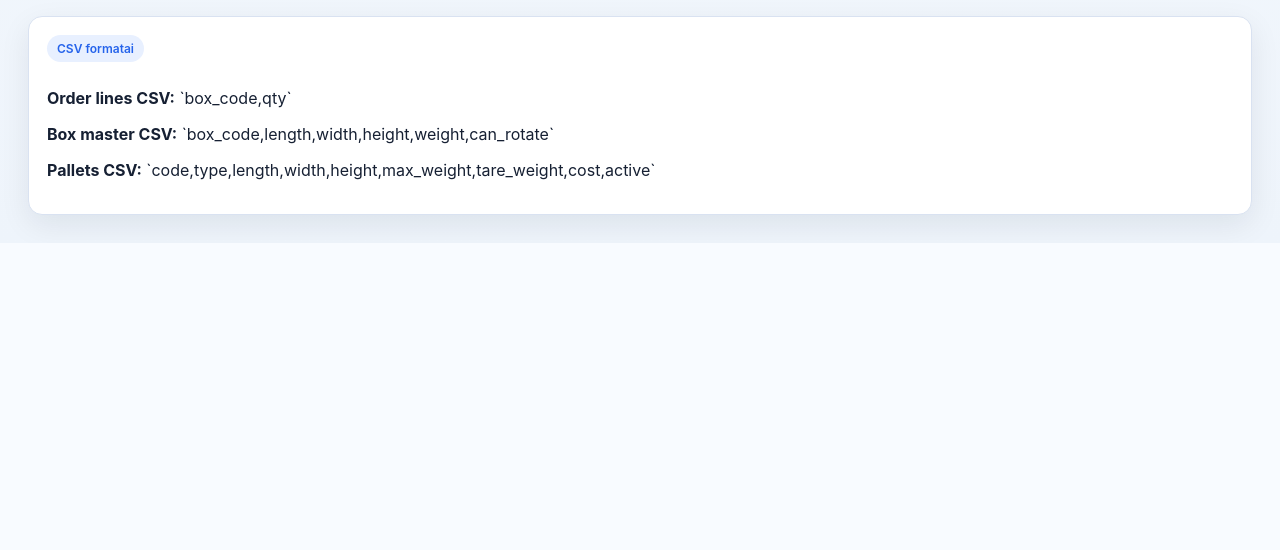
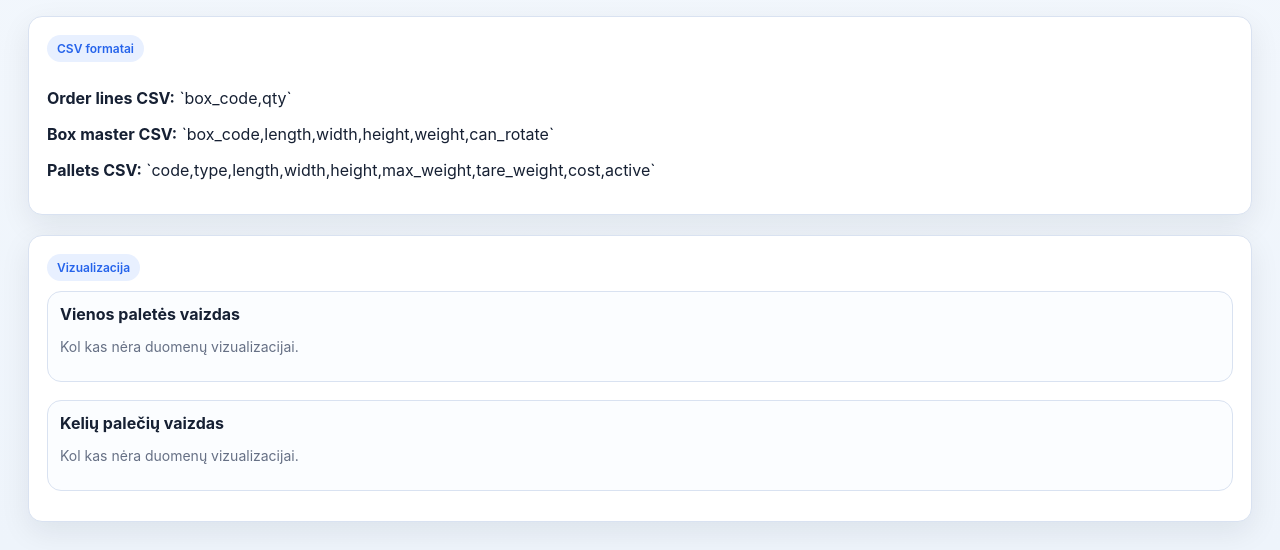
Before and after one commit to zilvis565-dev/palletiq, a Flask app: page / in a window 1280 px wide. Shown: the part 952-1502 px from the top of the page. Before the commit the page ends 1192 px from the top, so only its background shows below. Run offline with Flask 3, Linux system fonts and the light colour scheme.

Commit message:
Add pallet layout visualization with isometric SVG rendering

```diff
--- a/app.py
+++ b/app.py
@@ -2,6 +2,7 @@ from flask import Flask, render_template, request, send_file
 import csv
 import io
 import os
+import json
 from packing_engine import (
     OrderLine,
     BoxType,
@@ -103,12 +104,64 @@ def build_summary(single_result, multi_result):
     return summary
 
 
+def build_visualization_payload(single_result, multi_result):
+    visuals = {'single': None, 'multi': []}
+
+    if single_result and single_result.get('success'):
+        visuals['single'] = {
+            'container': {
+                'code': single_result['selected_container'].code,
+                'length': single_result['selected_container'].length,
+                'width': single_result['selected_container'].width,
+                'height': single_result['selected_container'].height,
+            },
+            'placements': [
+                {
+                    'sku': p.sku,
+                    'x': p.x,
+                    'y': p.y,
+                    'z': p.z,
+                    'length': p.length,
+                    'width': p.width,
+                    'height': p.height,
+                }
+                for p in single_result['placements']
+            ],
+        }
+
+    if multi_result and multi_result.get('success'):
+        for shipment in multi_result['shipments']:
+            visuals['multi'].append({
+                'container': {
+                    'code': shipment['container'].code,
+                    'length': shipment['container'].length,
+                    'width': shipment['container'].width,
+                    'height': shipment['container'].height,
+                },
+                'placements': [
+                    {
+                        'sku': p.sku,
+                        'x': p.x,
+                        'y': p.y,
+                        'z': p.z,
+                        'length': p.length,
+                        'width': p.width,
+                        'height': p.height,
+                    }
+                    for p in shipment['placements']
+                ],
+            })
+
+    return visuals
+
+
 @app.route('/', methods=['GET', 'POST'])
 def index():
     single_result = None
     multi_result = None
     error_message = None
     summary = None
+    visuals = {'single': None, 'multi': []}
 
     order_lines_text = load_text_file('order_lines.csv')
     box_master_text = load_text_file('box_master.csv')
@@ -185,6 +238,7 @@ def index():
             export_single_result_to_csv(single_result, LAST_SINGLE_RESULT_PATH)
             export_multiple_results_to_csv(multi_result, LAST_MULTI_RESULT_PATH)
             summary = build_summary(single_result, multi_result)
+            visuals = build_visualization_payload(single_result, multi_result)
         except Exception as e:
             error_message = str(e)
     else:
@@ -207,6 +261,7 @@ def index():
         selected_single_pallet=selected_single_pallet,
         selected_pallet_codes=selected_pallet_codes,
         pallet_options=pallet_options,
+        visuals_json=json.dumps(visuals),
     )
 
 
--- a/templates/index.html
+++ b/templates/index.html
@@ -27,161 +27,41 @@
       background: linear-gradient(180deg, #f8fbff 0%, #eef4fb 100%);
       color: var(--text);
     }
-    .wrap {
-      max-width: 1440px;
-      margin: 0 auto;
-      padding: 28px;
-    }
+    .wrap { max-width: 1440px; margin: 0 auto; padding: 28px; }
     .hero {
       background: linear-gradient(135deg, #1d4ed8 0%, #2563eb 45%, #3b82f6 100%);
-      color: white;
-      border-radius: 20px;
-      padding: 28px;
-      box-shadow: var(--shadow);
-      margin-bottom: 24px;
+      color: white; border-radius: 20px; padding: 28px; box-shadow: var(--shadow); margin-bottom: 24px;
     }
-    .hero h1 {
-      margin: 0 0 8px 0;
-      font-size: 32px;
-    }
-    .hero p {
-      margin: 0;
-      opacity: 0.94;
-      max-width: 840px;
-      line-height: 1.5;
-    }
-    .card {
-      background: var(--card);
-      border: 1px solid var(--line);
-      border-radius: var(--radius);
-      padding: 18px;
-      box-shadow: var(--shadow);
-      margin-top: 20px;
-    }
-    .card h3 {
-      margin-top: 0;
-      margin-bottom: 14px;
-    }
-    .grid {
-      display: grid;
-      grid-template-columns: repeat(3, 1fr);
-      gap: 18px;
-    }
-    .selection-grid {
-      display: grid;
-      grid-template-columns: repeat(3, 1fr);
-      gap: 18px;
-    }
-    .summary-grid {
-      display: grid;
-      grid-template-columns: repeat(auto-fit, minmax(220px, 1fr));
-      gap: 12px;
-    }
-    .summary-box {
-      background: #f8fbff;
-      border: 1px solid var(--line);
-      border-radius: 12px;
-      padding: 14px;
-    }
-    .summary-box .label {
-      color: var(--muted);
-      font-size: 13px;
-      margin-bottom: 6px;
-    }
-    .summary-box .value {
-      font-size: 20px;
-      font-weight: 700;
-    }
-    textarea {
-      width: 100%;
-      min-height: 220px;
-      resize: vertical;
-      border: 1px solid var(--line);
-      border-radius: 12px;
-      padding: 12px;
-      font-family: ui-monospace, SFMono-Regular, Menlo, monospace;
-      font-size: 13px;
-      background: #fbfdff;
-      color: var(--text);
-    }
-    select, input[type="file"] {
-      width: 100%;
-      padding: 11px 12px;
-      border-radius: 12px;
-      border: 1px solid var(--line);
-      background: white;
-      color: var(--text);
-      margin-top: 8px;
-    }
-    select[multiple] {
-      min-height: 170px;
-    }
-    .actions {
-      display: flex;
-      flex-wrap: wrap;
-      gap: 10px;
-      margin-top: 16px;
-    }
-    button, a.btn {
-      border: 0;
-      background: var(--primary);
-      color: white;
-      padding: 11px 16px;
-      border-radius: 12px;
-      text-decoration: none;
-      cursor: pointer;
-      font-weight: 600;
-      display: inline-flex;
-      align-items: center;
-      justify-content: center;
-    }
-    button.secondary, a.btn.secondary {
-      background: white;
-      color: var(--text);
-      border: 1px solid var(--line);
-    }
-    .muted {
-      color: var(--muted);
-      font-size: 14px;
-    }
-    .error {
-      background: var(--danger-bg);
-      border: 1px solid var(--danger-line);
-      color: #9f1239;
-      border-radius: 12px;
-      padding: 14px;
-      margin-bottom: 18px;
-    }
-    table {
-      width: 100%;
-      border-collapse: collapse;
-      margin-top: 12px;
-      overflow: hidden;
-      border-radius: 12px;
-      border: 1px solid var(--line);
-    }
-    th, td {
-      padding: 10px 12px;
-      border-bottom: 1px solid var(--line);
-      text-align: left;
-      font-size: 14px;
-    }
-    th {
-      background: #f8fbff;
-    }
-    .section-note {
-      display: inline-block;
-      background: var(--primary-soft);
-      color: var(--primary);
-      border-radius: 999px;
-      padding: 6px 10px;
-      font-size: 12px;
-      font-weight: 600;
-      margin-bottom: 10px;
-    }
-    @media (max-width: 1100px) {
-      .grid, .selection-grid { grid-template-columns: 1fr; }
-    }
+    .hero h1 { margin: 0 0 8px 0; font-size: 32px; }
+    .hero p { margin: 0; opacity: 0.94; max-width: 840px; line-height: 1.5; }
+    .card { background: var(--card); border: 1px solid var(--line); border-radius: var(--radius); padding: 18px; box-shadow: var(--shadow); margin-top: 20px; }
+    .card h3 { margin-top: 0; margin-bottom: 14px; }
+    .grid { display: grid; grid-template-columns: repeat(3, 1fr); gap: 18px; }
+    .selection-grid { display: grid; grid-template-columns: repeat(3, 1fr); gap: 18px; }
+    .summary-grid { display: grid; grid-template-columns: repeat(auto-fit, minmax(220px, 1fr)); gap: 12px; }
+    .summary-box { background: #f8fbff; border: 1px solid var(--line); border-radius: 12px; padding: 14px; }
+    .summary-box .label { color: var(--muted); font-size: 13px; margin-bottom: 6px; }
+    .summary-box .value { font-size: 20px; font-weight: 700; }
+    textarea { width: 100%; min-height: 220px; resize: vertical; border: 1px solid var(--line); border-radius: 12px; padding: 12px; font-family: ui-monospace, SFMono-Regular, Menlo, monospace; font-size: 13px; background: #fbfdff; color: var(--text); }
+    select, input[type="file"] { width: 100%; padding: 11px 12px; border-radius: 12px; border: 1px solid var(--line); background: white; color: var(--text); margin-top: 8px; }
+    select[multiple] { min-height: 170px; }
+    .actions { display: flex; flex-wrap: wrap; gap: 10px; margin-top: 16px; }
+    button, a.btn { border: 0; background: var(--primary); color: white; padding: 11px 16px; border-radius: 12px; text-decoration: none; cursor: pointer; font-weight: 600; display: inline-flex; align-items: center; justify-content: center; }
+    button.secondary, a.btn.secondary { background: white; color: var(--text); border: 1px solid var(--line); }
+    .muted { color: var(--muted); font-size: 14px; }
+    .error { background: var(--danger-bg); border: 1px solid var(--danger-line); color: #9f1239; border-radius: 12px; padding: 14px; margin-bottom: 18px; }
+    table { width: 100%; border-collapse: collapse; margin-top: 12px; overflow: hidden; border-radius: 12px; border: 1px solid var(--line); }
+    th, td { padding: 10px 12px; border-bottom: 1px solid var(--line); text-align: left; font-size: 14px; }
+    th { background: #f8fbff; }
+    .section-note { display: inline-block; background: var(--primary-soft); color: var(--primary); border-radius: 999px; padding: 6px 10px; font-size: 12px; font-weight: 600; margin-bottom: 10px; }
+    .viz-wrap { display: grid; grid-template-columns: 1fr; gap: 18px; }
+    .viz-box { background: #fbfdff; border: 1px solid var(--line); border-radius: 14px; padding: 12px; }
+    .viz-title { font-weight: 700; margin-bottom: 10px; }
+    .legend { display: flex; flex-wrap: wrap; gap: 10px; margin-top: 12px; }
+    .legend-item { display: flex; align-items: center; gap: 8px; background: #fff; border: 1px solid var(--line); border-radius: 999px; padding: 6px 10px; }
+    .legend-color { width: 14px; height: 14px; border-radius: 4px; border: 1px solid rgba(0,0,0,0.08); }
+    svg { width: 100%; height: auto; background: linear-gradient(180deg, #ffffff 0%, #f8fbff 100%); border-radius: 12px; }
+    @media (max-width: 1100px) { .grid, .selection-grid { grid-template-columns: 1fr; } }
   </style>
 </head>
 <body>
@@ -192,30 +72,18 @@
     </div>
 
     {% if error_message %}
-    <div class="error">
-      <strong>Klaida:</strong> {{ error_message }}
-    </div>
+    <div class="error"><strong>Klaida:</strong> {{ error_message }}</div>
     {% endif %}
 
     {% if summary %}
     <div class="card">
       <div class="section-note">Santrauka</div>
       <div class="summary-grid">
-        {% if summary.single_pallet %}
-        <div class="summary-box"><div class="label">Geriausia viena paletė</div><div class="value">{{ summary.single_pallet }}</div></div>
-        {% endif %}
-        {% if summary.single_utilization %}
-        <div class="summary-box"><div class="label">Vienos paletės užpildymas</div><div class="value">{{ summary.single_utilization }}</div></div>
-        {% endif %}
-        {% if summary.shipment_count %}
-        <div class="summary-box"><div class="label">Palečių skaičius</div><div class="value">{{ summary.shipment_count }}</div></div>
-        {% endif %}
-        {% if summary.overall_utilization %}
-        <div class="summary-box"><div class="label">Bendras užpildymas</div><div class="value">{{ summary.overall_utilization }}</div></div>
-        {% endif %}
-        {% if summary.total_cost is not none %}
-        <div class="summary-box"><div class="label">Bendra palečių kaina</div><div class="value">{{ summary.total_cost }}</div></div>
-        {% endif %}
+        {% if summary.single_pallet %}<div class="summary-box"><div class="label">Geriausia viena paletė</div><div class="value">{{ summary.single_pallet }}</div></div>{% endif %}
+        {% if summary.single_utilization %}<div class="summary-box"><div class="label">Vienos paletės užpildymas</div><div class="value">{{ summary.single_utilization }}</div></div>{% endif %}
+        {% if summary.shipment_count %}<div class="summary-box"><div class="label">Palečių skaičius</div><div class="value">{{ summary.shipment_count }}</div></div>{% endif %}
+        {% if summary.overall_utilization %}<div class="summary-box"><div class="label">Bendras užpildymas</div><div class="value">{{ summary.overall_utilization }}</div></div>{% endif %}
+        {% if summary.total_cost is not none %}<div class="summary-box"><div class="label">Bendra palečių kaina</div><div class="value">{{ summary.total_cost }}</div></div>{% endif %}
       </div>
     </div>
     {% endif %}
@@ -236,17 +104,13 @@
             <label for="single_pallet_code"><strong>Viena paletė</strong></label>
             <select name="single_pallet_code" id="single_pallet_code">
               <option value="">-- Pasirink paletę --</option>
-              {% for option in pallet_options %}
-              <option value="{{ option.code }}" {% if selected_single_pallet == option.code %}selected{% endif %}>{{ option.label }}</option>
-              {% endfor %}
+              {% for option in pallet_options %}<option value="{{ option.code }}" {% if selected_single_pallet == option.code %}selected{% endif %}>{{ option.label }}</option>{% endfor %}
             </select>
           </div>
           <div>
             <label for="selected_pallet_codes"><strong>Pasirinktos paletės</strong></label>
             <select name="selected_pallet_codes" id="selected_pallet_codes" multiple>
-              {% for option in pallet_options %}
-              <option value="{{ option.code }}" {% if option.code in selected_pallet_codes %}selected{% endif %}>{{ option.label }}</option>
-              {% endfor %}
+              {% for option in pallet_options %}<option value="{{ option.code }}" {% if option.code in selected_pallet_codes %}selected{% endif %}>{{ option.label }}</option>{% endfor %}
             </select>
           </div>
         </div>
@@ -260,7 +124,6 @@
           <textarea name="order_lines_csv" id="order_lines_csv">{{ order_lines_text }}</textarea>
           <input type="file" name="order_lines_file" accept=".csv">
         </div>
-
         <div class="card">
           <div class="section-note">2 žingsnis</div>
           <label for="box_master_csv"><strong>Box master CSV</strong></label>
@@ -268,7 +131,6 @@
           <textarea name="box_master_csv" id="box_master_csv">{{ box_master_text }}</textarea>
           <input type="file" name="box_master_file" accept=".csv">
         </div>
-
         <div class="card">
           <div class="section-note">3 žingsnis</div>
           <label for="pallets_csv"><strong>Pallets CSV</strong></label>
@@ -292,6 +154,21 @@
       <p><strong>Pallets CSV:</strong> `code,type,length,width,height,max_weight,tare_weight,cost,active`</p>
     </div>
 
+    <div class="card">
+      <div class="section-note">Vizualizacija</div>
+      <div class="viz-wrap">
+        <div class="viz-box">
+          <div class="viz-title">Vienos paletės vaizdas</div>
+          <div id="single-visualization"></div>
+        </div>
+        <div class="viz-box">
+          <div class="viz-title">Kelių palečių vaizdas</div>
+          <div id="multi-visualization"></div>
+        </div>
+      </div>
+      <div id="legend" class="legend"></div>
+    </div>
+
     {% if single_result %}
     <div class="card">
       <div class="section-note">Vienos paletės rezultatas</div>
@@ -303,36 +180,11 @@
         <p><strong>Bendras tūris:</strong> {{ single_result.total_volume }}</p>
         <p><strong>Bendras svoris:</strong> {{ single_result.total_weight }}</p>
         <p><a class="btn" href="/download/single">Atsisiųsti single CSV</a></p>
-
         <table>
-          <thead>
-            <tr>
-              <th>Dėžė</th>
-              <th>X</th>
-              <th>Y</th>
-              <th>Z</th>
-              <th>Ilgis</th>
-              <th>Plotis</th>
-              <th>Aukštis</th>
-            </tr>
-          </thead>
-          <tbody>
-            {% for p in single_result.placements %}
-            <tr>
-              <td>{{ p.sku }}</td>
-              <td>{{ p.x }}</td>
-              <td>{{ p.y }}</td>
-              <td>{{ p.z }}</td>
-              <td>{{ p.length }}</td>
-              <td>{{ p.width }}</td>
-              <td>{{ p.height }}</td>
-            </tr>
-            {% endfor %}
-          </tbody>
+          <thead><tr><th>Dėžė</th><th>X</th><th>Y</th><th>Z</th><th>Ilgis</th><th>Plotis</th><th>Aukštis</th></tr></thead>
+          <tbody>{% for p in single_result.placements %}<tr><td>{{ p.sku }}</td><td>{{ p.x }}</td><td>{{ p.y }}</td><td>{{ p.z }}</td><td>{{ p.length }}</td><td>{{ p.width }}</td><td>{{ p.height }}</td></tr>{% endfor %}</tbody>
         </table>
-      {% else %}
-        <p>{{ single_result.reason }}</p>
-      {% endif %}
+      {% else %}<p>{{ single_result.reason }}</p>{% endif %}
     </div>
     {% endif %}
 
@@ -345,44 +197,141 @@
         <p><strong>Bendras svoris:</strong> {{ multi_result.total_weight }}</p>
         <p><strong>Bendras užpildymas:</strong> {{ '%.2f'|format(multi_result.overall_utilization * 100) }}%</p>
         <p><a class="btn" href="/download/multi">Atsisiųsti multi CSV</a></p>
-
         {% for shipment in multi_result.shipments %}
         <div class="card">
           <p><strong>Paletė:</strong> {{ shipment.container.code }} ({{ shipment.container.type }})</p>
           <p><strong>Užpildymas:</strong> {{ '%.2f'|format(shipment.utilization * 100) }}%</p>
           <table>
-            <thead>
-              <tr>
-                <th>Dėžė</th>
-                <th>X</th>
-                <th>Y</th>
-                <th>Z</th>
-                <th>Ilgis</th>
-                <th>Plotis</th>
-                <th>Aukštis</th>
-              </tr>
-            </thead>
-            <tbody>
-              {% for p in shipment.placements %}
-              <tr>
-                <td>{{ p.sku }}</td>
-                <td>{{ p.x }}</td>
-                <td>{{ p.y }}</td>
-                <td>{{ p.z }}</td>
-                <td>{{ p.length }}</td>
-                <td>{{ p.width }}</td>
-                <td>{{ p.height }}</td>
-              </tr>
-              {% endfor %}
-            </tbody>
+            <thead><tr><th>Dėžė</th><th>X</th><th>Y</th><th>Z</th><th>Ilgis</th><th>Plotis</th><th>Aukštis</th></tr></thead>
+            <tbody>{% for p in shipment.placements %}<tr><td>{{ p.sku }}</td><td>{{ p.x }}</td><td>{{ p.y }}</td><td>{{ p.z }}</td><td>{{ p.length }}</td><td>{{ p.width }}</td><td>{{ p.height }}</td></tr>{% endfor %}</tbody>
           </table>
         </div>
         {% endfor %}
-      {% else %}
-        <p>{{ multi_result.reason }}</p>
-      {% endif %}
+      {% else %}<p>{{ multi_result.reason }}</p>{% endif %}
     </div>
     {% endif %}
   </div>
+
+  <script>
+    const visuals = {{ visuals_json|safe }};
+
+    const palette = [
+      '#2563eb', '#16a34a', '#ea580c', '#7c3aed', '#dc2626', '#0891b2', '#ca8a04', '#db2777', '#4f46e5', '#0f766e'
+    ];
+
+    function colorForSku(sku, map) {
+      if (!map[sku]) {
+        const idx = Object.keys(map).length % palette.length;
+        map[sku] = palette[idx];
+      }
+      return map[sku];
+    }
+
+    function shadeColor(hex, percent) {
+      const num = parseInt(hex.replace('#', ''), 16);
+      const amt = Math.round(2.55 * percent);
+      const r = (num >> 16) + amt;
+      const g = (num >> 8 & 0x00FF) + amt;
+      const b = (num & 0x0000FF) + amt;
+      return '#' + (
+        0x1000000 +
+        (r < 255 ? (r < 0 ? 0 : r) : 255) * 0x10000 +
+        (g < 255 ? (g < 0 ? 0 : g) : 255) * 0x100 +
+        (b < 255 ? (b < 0 ? 0 : b) : 255)
+      ).toString(16).slice(1);
+    }
+
+    function iso(x, y, z, scale, originX, originY) {
+      return {
+        x: originX + (x - y) * scale,
+        y: originY + (x + y) * scale * 0.5 - z * scale * 0.8
+      };
+    }
+
+    function boxPolygons(p, scale, originX, originY) {
+      const x = p.x, y = p.y, z = p.z, l = p.length, w = p.width, h = p.height;
+      const a = iso(x, y, z, scale, originX, originY);
+      const b = iso(x + l, y, z, scale, originX, originY);
+      const c = iso(x + l, y + w, z, scale, originX, originY);
+      const d = iso(x, y + w, z, scale, originX, originY);
+      const e = iso(x, y, z + h, scale, originX, originY);
+      const f = iso(x + l, y, z + h, scale, originX, originY);
+      const g = iso(x + l, y + w, z + h, scale, originX, originY);
+      const h1 = iso(x, y + w, z + h, scale, originX, originY);
+      return {
+        top: [e, f, g, h1],
+        left: [e, h1, d, a],
+        right: [f, g, c, b]
+      };
+    }
+
+    function pointsToString(points) {
+      return points.map(p => `${p.x},${p.y}`).join(' ');
+    }
+
+    function renderVisualization(targetId, blocks) {
+      const el = document.getElementById(targetId);
+      if (!el) return;
+      if (!blocks || !blocks.length) {
+        el.innerHTML = '<p class="muted">Kol kas nėra duomenų vizualizacijai.</p>';
+        return;
+      }
+
+      const colorMap = window.__skuColorMap || (window.__skuColorMap = {});
+      let html = '';
+
+      blocks.forEach((block, idx) => {
+        const container = block.container;
+        const placements = [...block.placements].sort((a, b) => (a.z + a.y + a.x) - (b.z + b.y + b.x));
+        const scale = Math.max(0.12, Math.min(0.22, 700 / Math.max(container.length, container.width + container.length)));
+        const originX = 240;
+        const originY = 260;
+
+        const baseA = iso(0, 0, 0, scale, originX, originY);
+        const baseB = iso(container.length, 0, 0, scale, originX, originY);
+        const baseC = iso(container.length, container.width, 0, scale, originX, originY);
+        const baseD = iso(0, container.width, 0, scale, originX, originY);
+
+        html += `<div class="viz-title">${container.code}${blocks.length > 1 ? ' #' + (idx + 1) : ''}</div>`;
+        html += '<svg viewBox="0 0 820 460" preserveAspectRatio="xMidYMid meet">';
+        html += `<polygon points="${pointsToString([baseA, baseB, baseC, baseD])}" fill="#e7edf7" stroke="#b8c7dd" stroke-width="1.2"></polygon>`;
+
+        placements.forEach(p => {
+          const color = colorForSku(p.sku, colorMap);
+          const polys = boxPolygons(p, scale, originX, originY);
+          html += `<polygon points="${pointsToString(polys.left)}" fill="${shadeColor(color, -18)}" stroke="#1f2937" stroke-width="0.6"></polygon>`;
+          html += `<polygon points="${pointsToString(polys.right)}" fill="${shadeColor(color, -8)}" stroke="#1f2937" stroke-width="0.6"></polygon>`;
+          html += `<polygon points="${pointsToString(polys.top)}" fill="${shadeColor(color, 10)}" stroke="#1f2937" stroke-width="0.6"></polygon>`;
+        });
+
+        html += '</svg>';
+      });
+
+      el.innerHTML = html;
+      renderLegend(colorMap);
+    }
+
+    function renderLegend(colorMap) {
+      const legend = document.getElementById('legend');
+      if (!legend) return;
+      const items = Object.entries(colorMap);
+      if (!items.length) {
+        legend.innerHTML = '';
+        return;
+      }
+      legend.innerHTML = items.map(([sku, color]) => `
+        <div class="legend-item">
+          <span class="legend-color" style="background:${color}"></span>
+          <span>${sku}</span>
+        </div>
+      `).join('');
+    }
+
+    const singleBlocks = visuals.single ? [visuals.single] : [];
+    const multiBlocks = visuals.multi || [];
+
+    renderVisualization('single-visualization', singleBlocks);
+    renderVisualization('multi-visualization', multiBlocks);
+  </script>
 </body>
 </html>
```
